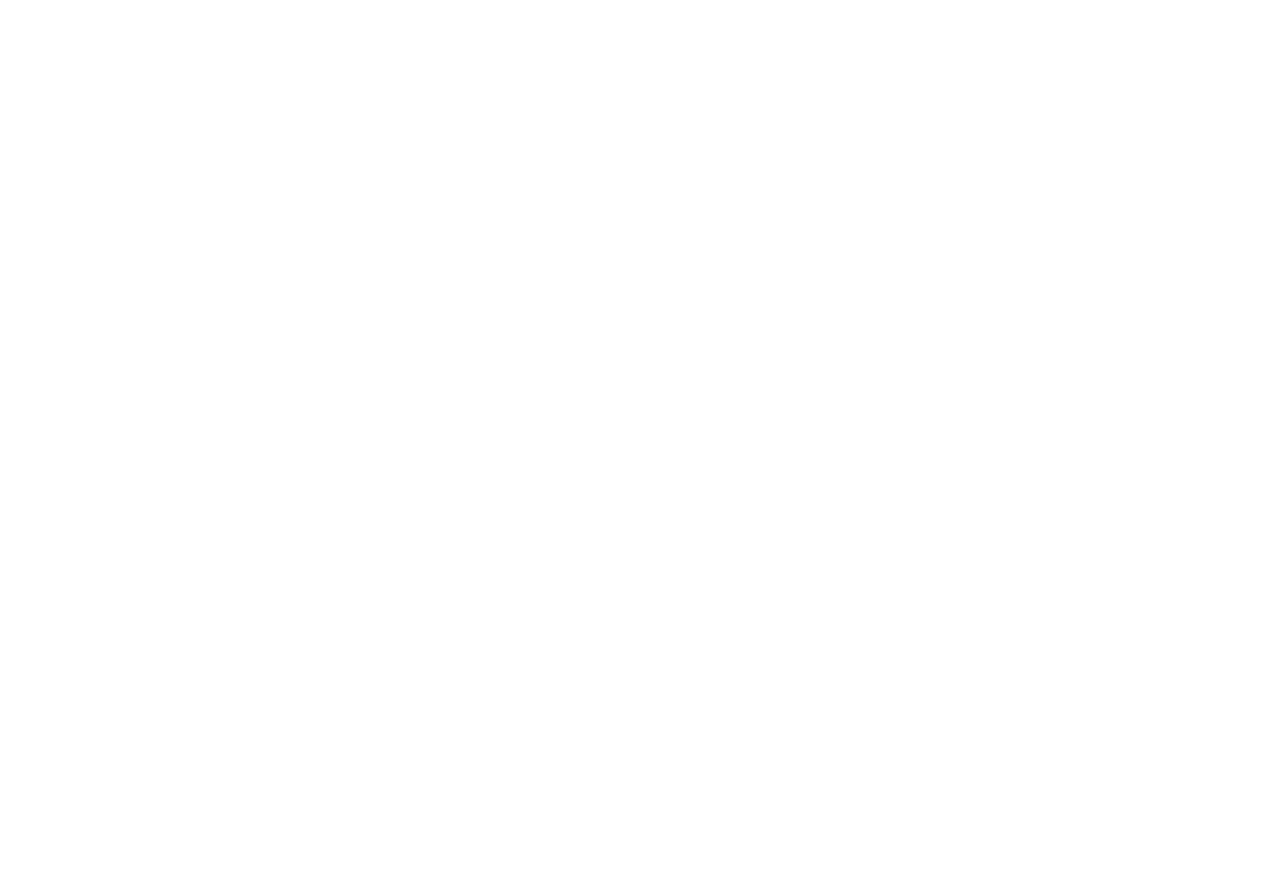
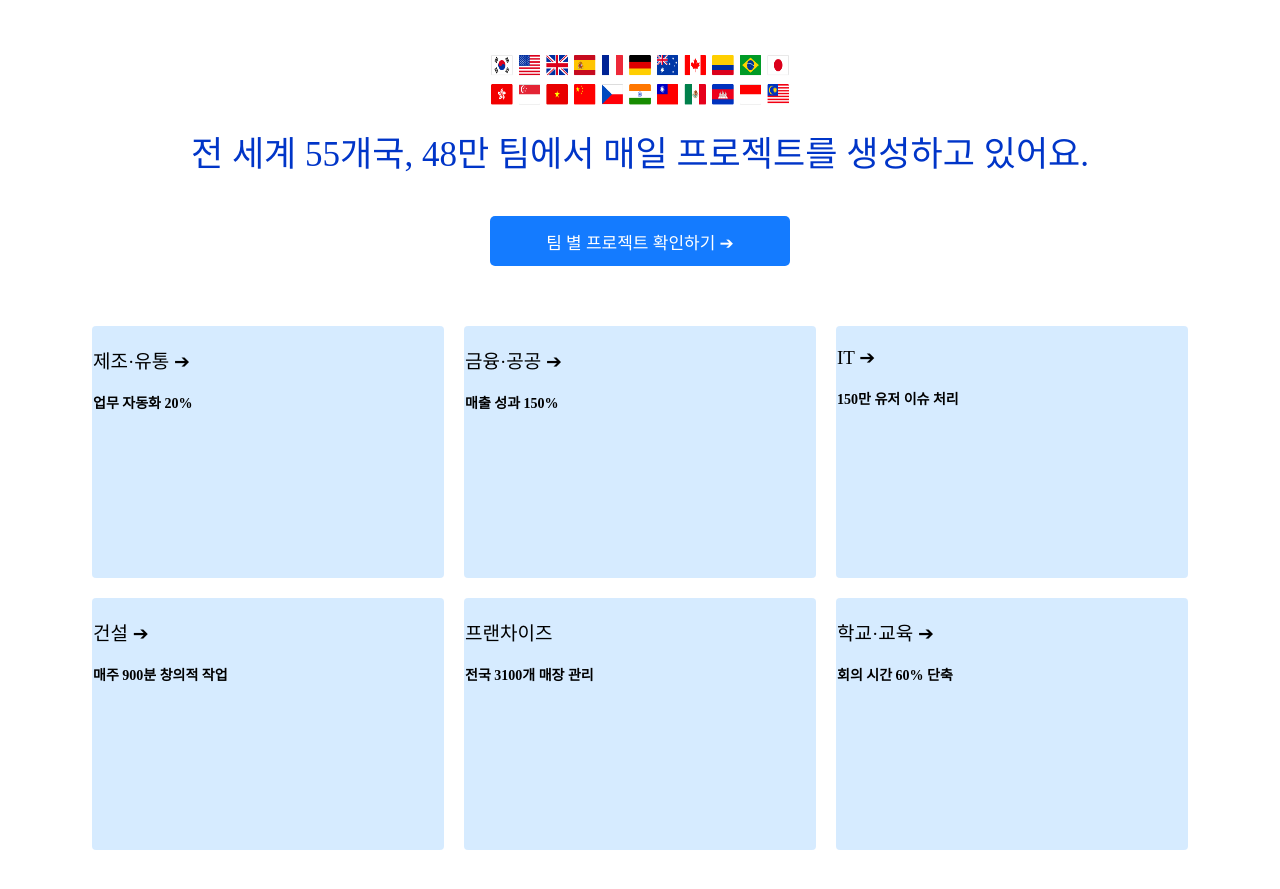
Before and after one commit to saintlucias/WMSG, a React (Create React App) app: page / in a window 1280 px wide. Shown: the part 1040-1929 px from the top of the page. Built offline with nearby package versions, Linux system fonts and the light colour scheme; a web font is replaced by a local one.

Commit message:
Intro create

```diff
--- a/src/pages/Center.tsx
+++ b/src/pages/Center.tsx
@@ -45,7 +45,6 @@
         }
         return `translateX(${translateValue}%)`;
     };
-    {/* 마우스 이벤트 업데이트 필요함. */ }
 
     return (
         <MainContainer>
--- /dev/null
+++ b/src/pages/IntroProject.tsx
@@ -0,0 +1,125 @@
+import React from 'react';
+import styled from 'styled-components';
+import FlagsIcon from '../images/Flags.png';
+import '../css/font.css';
+
+
+const IntroProject: React.FC = () => {
+
+    return (
+        <IntroContainer>
+            <SetContainer>
+                <FlagsIconImage src={FlagsIcon} alt="No image." />
+                <Normalspan>전 세계 55개국, 48만 팀에서 매일 프로젝트를 생성하고 있어요.</Normalspan>
+                <GoProjectBtn>팀 별 프로젝트 확인하기 ➔</GoProjectBtn>
+            </SetContainer>
+            <CompanyContainer>
+                <AdCompany>
+                    <Category>제조·유통  ➔</Category>
+                    <SubTitle>업무 자동화 20%</SubTitle>
+                </AdCompany>
+                <AdCompany>
+                    <Category>금융·공공  ➔</Category>
+                    <SubTitle>매출 성과 150%</SubTitle>
+                </AdCompany>
+                <AdCompany>
+                    <Category>IT  ➔</Category>
+                    <SubTitle>150만 유저 이슈 처리</SubTitle>
+                </AdCompany>
+            </CompanyContainer>
+            <CompanyContainer>
+                <AdCompany>
+                    <Category>건설  ➔</Category>
+                    <SubTitle>매주 900분 창의적 작업</SubTitle>
+                </AdCompany>
+                <AdCompany>
+                    <Category>프랜차이즈</Category>
+                    <SubTitle>전국 3100개 매장 관리</SubTitle>
+                </AdCompany>
+                <AdCompany>
+                    <Category>학교·교육  ➔</Category>
+                    <SubTitle>회의 시간 60% 단축</SubTitle>
+                </AdCompany>
+            </CompanyContainer>
+        </IntroContainer>
+    );
+}
+
+export default IntroProject;
+
+const IntroContainer = styled.div`
+    width:100%;
+    height:1000px;
+    position: absolute;
+`;
+
+const SetContainer = styled.div`
+    display:grid;
+    margin-top: 100px;
+    margin-bottom: 60px;
+`;
+
+const CompanyContainer = styled.div`
+    display: flex;
+    margin:auto;
+    margin-top:20px;
+    justify-content: center;
+    `;
+
+const AdCompany = styled.div`
+    position:relative;
+    width:350px;
+    height:250px;
+    background-color:rgba(50, 153, 255, 0.2);
+    border-radius:4px;
+    border: 1px ridge transparent;
+    cursor: pointer;
+    margin-right:10px;
+    margin-left:10px;
+
+    &:hover {
+        border: 1px ridge rgba(50, 183, 255, 0.55);
+        background-color:rgba(50, 183, 255, 0.25);
+        color:rgba(50, 53, 255, 1);
+    }
+`;
+
+const FlagsIconImage = styled.img`
+    width:300px;
+    height:50px;
+    margin:auto;
+    margin-bottom: 20px;
+`;
+
+const Normalspan = styled.span`
+    font-family: sh_Bold;
+    font-size : 35px;
+    color: rgba(0,53,200, 1);
+    margin:auto;
+    margin-bottom:40px;
+`;
+const Category = styled.p`
+    font-family: sh_Bold;
+    font-size: 19px;
+`;
+const SubTitle = styled.p`
+    font-family: sh_Light;
+    font-size:14px;
+    font-weight: 600;
+`;
+
+const GoProjectBtn = styled.button`
+    margin:auto;
+    width: 300px;
+    height:50px;
+    border-radius: 5px;
+    font-family: sh_Bold;
+    font-size: 17px;
+    border: none;
+    color:white;
+    background-color: rgb(20,123, 255);
+
+    &:hover {
+        background-color:rgba(50, 183, 255, 1);
+    }
+`;
--- a/src/pages/MainStage.tsx
+++ b/src/pages/MainStage.tsx
@@ -5,6 +5,7 @@
 
 import styled from 'styled-components';
 import { useNavigate } from "react-router-dom";
+import IntroProject from "./IntroProject";
 
 const MainStage: React.FC = () => {
 
@@ -26,6 +27,7 @@
                     App page
                 </BtnMS>
             </AppContainer>
+            <IntroProject/>
             <TestCon></TestCon>
             <TestCon></TestCon>
             <TestCon></TestCon>
```
Also changed, not shown: src/images/Flags.png (added), src/logo.svg (added).
